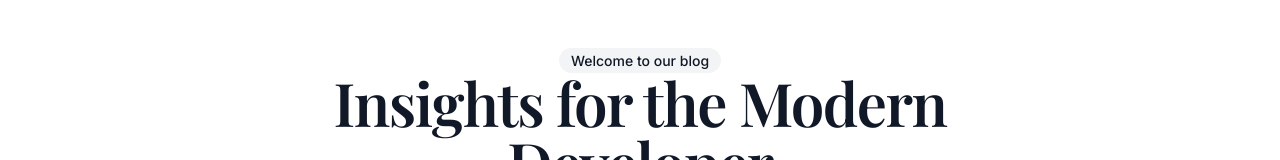
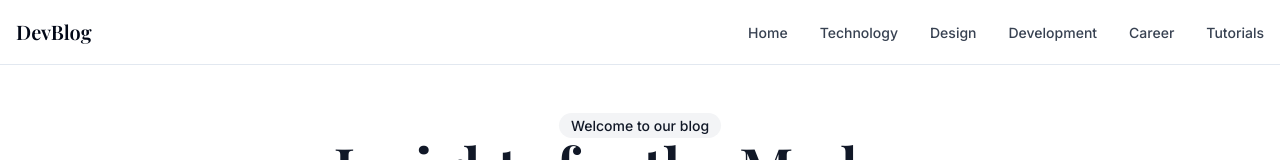
Before and after one commit to OluofUCH/Sonuchi_Blog, a React (Vite) app: page / in a window 1280 px wide. Shown: the top 160 px of the page. Built offline with nearby package versions, Linux system fonts and the light colour scheme.

Commit message:
Add navigation bar
Added a navigation bar to the application.  The navigation bar includes different categories.

```diff
--- /dev/null
+++ b/src/components/Navigation.tsx
@@ -0,0 +1,74 @@
+
+import { useState } from "react";
+import { Menu, X } from "lucide-react";
+
+const Navigation = () => {
+  const [isOpen, setIsOpen] = useState(false);
+
+  const categories = [
+    { name: "Home", href: "/" },
+    { name: "Technology", href: "#technology" },
+    { name: "Design", href: "#design" },
+    { name: "Development", href: "#development" },
+    { name: "Career", href: "#career" },
+    { name: "Tutorials", href: "#tutorials" },
+  ];
+
+  return (
+    <nav className="sticky top-0 z-50 border-b bg-white/80 backdrop-blur-md">
+      <div className="container mx-auto px-4">
+        <div className="flex h-16 items-center justify-between">
+          {/* Logo */}
+          <a href="/" className="flex items-center">
+            <span className="font-serif text-xl font-semibold">DevBlog</span>
+          </a>
+
+          {/* Desktop Navigation */}
+          <div className="hidden md:block">
+            <ul className="flex space-x-8">
+              {categories.map((category) => (
+                <li key={category.name}>
+                  <a
+                    href={category.href}
+                    className="text-sm font-medium text-gray-700 transition-colors hover:text-gray-900"
+                  >
+                    {category.name}
+                  </a>
+                </li>
+              ))}
+            </ul>
+          </div>
+
+          {/* Mobile menu button */}
+          <button
+            className="rounded-lg p-2 text-gray-700 hover:bg-gray-100 md:hidden"
+            onClick={() => setIsOpen(!isOpen)}
+          >
+            {isOpen ? <X className="h-6 w-6" /> : <Menu className="h-6 w-6" />}
+          </button>
+        </div>
+
+        {/* Mobile Navigation */}
+        {isOpen && (
+          <div className="md:hidden">
+            <ul className="space-y-4 pb-4">
+              {categories.map((category) => (
+                <li key={category.name}>
+                  <a
+                    href={category.href}
+                    className="block py-2 text-base font-medium text-gray-700 transition-colors hover:text-gray-900"
+                    onClick={() => setIsOpen(false)}
+                  >
+                    {category.name}
+                  </a>
+                </li>
+              ))}
+            </ul>
+          </div>
+        )}
+      </div>
+    </nav>
+  );
+};
+
+export default Navigation;
--- a/src/pages/Index.tsx
+++ b/src/pages/Index.tsx
@@ -2,6 +2,7 @@
 import { useEffect } from "react";
 import ArticleCard from "@/components/ArticleCard";
 import Newsletter from "@/components/Newsletter";
+import Navigation from "@/components/Navigation";
 
 const Index = () => {
   // Simulate loading state for images
@@ -50,6 +51,8 @@ const Index = () => {
 
   return (
     <div className="min-h-screen bg-white">
+      <Navigation />
+
       {/* Hero Section */}
       <section className="container mx-auto px-4 py-12">
         <div className="mx-auto max-w-2xl text-center">
```
